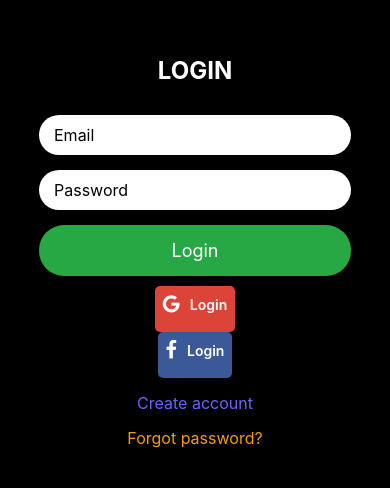
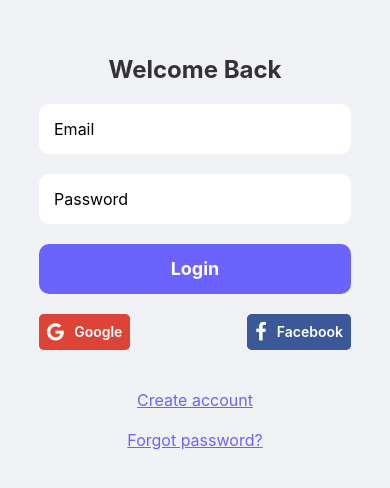
Before and after one commit to crupaqwe/roadtrip-bingo-vz, a React Native app: screen /SignIn in a window 390 px wide. Shown: the part 170-658 px from the top of the page. Built offline with nearby package versions, Linux system fonts and the light colour scheme; no server answers.

Commit message:
login done

```diff
--- a/package.json
+++ b/package.json
@@ -9,6 +9,11 @@
     "web": "expo start --web"
   },
   "dependencies": {
+    "@expo/vector-icons": "^13.0.0",
+    "@fortawesome/fontawesome-svg-core": "^6.5.1",
+    "@fortawesome/free-brands-svg-icons": "^6.5.1",
+    "@fortawesome/react-fontawesome": "^0.2.0",
+    "@fortawesome/react-native-fontawesome": "^0.3.0",
     "@react-navigation/native": "^6.1.9",
     "@react-navigation/stack": "^6.3.20",
     "dotenv": "^16.3.1",
--- a/src/config/firebase.ts
+++ b/src/config/firebase.ts
@@ -1,6 +1,7 @@
 // Import the functions you need from the SDKs you need
 import { initializeApp } from "firebase/app";
 import { getDatabase } from "firebase/database";
+import { getAuth } from 'firebase/auth';
 import Constants from 'expo-constants';
 
 // TODO: Add SDKs for Firebase products that you want to use
@@ -21,5 +22,6 @@ const firebaseConfig = {
 const app = initializeApp(firebaseConfig);
 
 export const database = getDatabase(app);
+export const auth = getAuth(app);
 
 export default app;
--- a/src/screens/auth/SignIn.tsx
+++ b/src/screens/auth/SignIn.tsx
@@ -1,4 +1,4 @@
-import React, { useState } from 'react';
+import React, { useState, useEffect } from 'react';
 import {
   ScrollView,
   View,
@@ -8,11 +8,15 @@ import {
   StyleSheet,
   KeyboardAvoidingView,
   Platform,
+  Alert,
+  Keyboard,
 } from 'react-native';
-import Icon from 'react-native-vector-icons/FontAwesome'; // Make sure you've installed this package
+import { FontAwesome } from '@expo/vector-icons';
 import { useNavigation } from '@react-navigation/native';
 import { StackNavigationProp } from '@react-navigation/stack';
-import { RootStackParamList } from '../../utils/types/types'; // adjust the path to your actual types.ts file
+import { RootStackParamList } from '../../utils/types/types'; // Replace with your types path
+import { signInWithEmailAndPassword } from 'firebase/auth';
+import { auth } from '../../config/firebase'; // Replace with your firebase config path
 
 type SignInScreenNavigationProp = StackNavigationProp<RootStackParamList, 'SignIn'>;
 
@@ -20,28 +24,47 @@ const SignIn: React.FC = () => {
   const navigation = useNavigation<SignInScreenNavigationProp>();
   const [email, setEmail] = useState('');
   const [password, setPassword] = useState('');
+  const [isKeyboardVisible, setKeyboardVisible] = useState(false);
+
+  useEffect(() => {
+    const keyboardDidShowListener = Keyboard.addListener('keyboardDidShow', () => {
+      setKeyboardVisible(true);
+    });
+    const keyboardDidHideListener = Keyboard.addListener('keyboardDidHide', () => {
+      setKeyboardVisible(false);
+    });
+
+    return () => {
+      keyboardDidHideListener.remove();
+      keyboardDidShowListener.remove();
+    };
+  }, []);
 
   const handleEmailLogin = () => {
-    // Implement email login logic
-    console.log('Email login', email, password);
+    // Your login logic here
+    signInWithEmailAndPassword(auth, email, password)
+      .then((userCredentials) => {
+        Alert.alert('Logged In', `Welcome ${userCredentials.user.email}`);
+      })
+      .catch((error) => {
+        Alert.alert('Login failed', error.message);
+      });
   };
 
   const handleGoogleLogin = () => {
-    // Implement Google login logic
-    console.log('Google login');
+    console.log('Google login logic goes here');
   };
 
   const handleFacebookLogin = () => {
-    // Implement Facebook login logic
-    console.log('Facebook login');
+    console.log('Facebook login logic goes here');
   };
 
   const handleCreateAccountPress = () => {
-    navigation.navigate('SignUp'); // Use the correct route name for your sign-up screen
+    navigation.navigate('SignUp');
   };
 
   const handleForgotPasswordPress = () => {
-    navigation.navigate('ForgotPassword'); // Use the correct route name for your forgot password screen
+    navigation.navigate('ForgotPassword');
   };
 
   return (
@@ -49,45 +72,42 @@ const SignIn: React.FC = () => {
       behavior={Platform.OS === 'ios' ? 'padding' : 'height'}
       style={styles.container}
     >
-      <ScrollView contentContainerStyle={styles.contentContainer}>
+      <ScrollView
+        contentContainerStyle={styles.contentContainer}
+        keyboardShouldPersistTaps='handled'
+      >
         <Text style={styles.title}>Welcome Back</Text>
 
         <TextInput
-          style={styles.input}
+          style={[styles.input, { marginBottom: isKeyboardVisible ? 10 : 20 }]}
           placeholder="Email"
           keyboardType="email-address"
           value={email}
           onChangeText={setEmail}
         />
         <TextInput
-          style={styles.input}
+          style={[styles.input, { marginBottom: isKeyboardVisible ? 10 : 20 }]}
           placeholder="Password"
           secureTextEntry
           value={password}
           onChangeText={setPassword}
         />
 
-        <TouchableOpacity style={styles.loginButton} onPress={handleEmailLogin}>
+        <TouchableOpacity
+          style={[styles.loginButton, { marginBottom: isKeyboardVisible ? 10 : 20 }]}
+          onPress={handleEmailLogin}
+        >
           <Text style={styles.loginButtonText}>Login</Text>
         </TouchableOpacity>
 
-        <Icon.Button
-          name="google"
-          backgroundColor="#DB4437"
-          onPress={handleGoogleLogin}
-          style={styles.buttonIcon}
-        >
-          Login with Google
-        </Icon.Button>
-
-        <Icon.Button
-          name="facebook"
-          backgroundColor="#3b5998"
-          onPress={handleFacebookLogin}
-          style={styles.buttonIcon}
-        >
-          Login with Facebook
-        </Icon.Button>
+        <View style={[styles.socialButtonsContainer, { marginBottom: isKeyboardVisible ? 10 : 20 }]}>
+          <FontAwesome.Button name="google" backgroundColor="#DB4437" onPress={handleGoogleLogin}>
+            Google
+          </FontAwesome.Button>
+          <FontAwesome.Button name="facebook" backgroundColor="#3b5998" onPress={handleFacebookLogin}>
+            Facebook
+          </FontAwesome.Button>
+        </View>
 
         <TouchableOpacity onPress={handleCreateAccountPress}>
           <Text style={styles.linkText}>Create account</Text>
@@ -101,15 +121,15 @@ const SignIn: React.FC = () => {
   );
 };
 
-
 const styles = StyleSheet.create({
   container: {
     flex: 1,
     backgroundColor: '#f0f2f5',
+    justifyContent: 'center',
   },
   contentContainer: {
-    paddingTop: 20,
-    paddingBottom: 20,
+    flexGrow: 1,
+    justifyContent: 'center',
     alignItems: 'center',
   },
   title: {
@@ -125,7 +145,6 @@ const styles = StyleSheet.create({
     borderRadius: 10,
     paddingHorizontal: 15,
     fontSize: 16,
-    marginBottom: 15,
   },
   loginButton: {
     width: '80%',
@@ -134,24 +153,40 @@ const styles = StyleSheet.create({
     borderRadius: 10,
     justifyContent: 'center',
     alignItems: 'center',
-    marginBottom: 15,
   },
-  loginButtonText: {
+  socialButtonsContainer: {
+    flexDirection: 'row',
+    justifyContent: 'space-between',
+    width: '80%',
+    marginBottom: 20,
+  },
+  socialButton: {
+    flex: 1,
+    flexDirection: 'row',
+    alignItems: 'center',
+    justifyContent: 'center',
+    padding: 10,
+    borderRadius: 10,
+    marginHorizontal: 5,
+  },
+  socialButtonText: {
+    marginLeft: 10,
     color: '#fff',
-    fontSize: 18,
     fontWeight: 'bold',
-  },
-  buttonIcon: {
-    width: '80%',
-    paddingVertical: 10,
-    marginBottom: 15,
   },
   linkText: {
     color: '#6C63FF',
     fontSize: 16,
-    marginTop: 15,
+    marginTop: 20,
+    textDecorationLine: 'underline',
   },
-  // Add any additional styles you need here
-});
+  loginButtonText: {
+    color: '#fff', // White color for the text
+    fontSize: 18,   // Font size can be adjusted as needed
+    fontWeight: 'bold', // Bold font weight for better readability
+    // If you're using a custom font, you can add the fontFamily property here
+  },
 
-export default SignIn;
+  });
+
+  export default SignIn;
--- a/src/screens/auth/SignUp.tsx
+++ b/src/screens/auth/SignUp.tsx
@@ -1,25 +1,58 @@
-import { StatusBar } from "expo-status-bar";
 import React, { useState } from "react";
 import {
-  StyleSheet,
+  ScrollView,
+  View,
   Text,
-  View,
   TextInput,
   TouchableOpacity,
+  StyleSheet,
+  KeyboardAvoidingView,
+  Platform,
+  Alert,
 } from "react-native";
+import { useNavigation } from "@react-navigation/native";
+import { StackNavigationProp } from "@react-navigation/stack";
+import { RootStackParamList } from "../../utils/types/types"; // adjust the path to your actual types.ts file
+import firebase from "../../config/firebase";
+import { auth } from "../../config/firebase"; // adjust the path to your actual firebaseConfig file
+import { createUserWithEmailAndPassword } from "firebase/auth";
 
-export default function HomeScreen() {
+type SignUpScreenNavigationProp = StackNavigationProp<
+  RootStackParamList,
+  "SignUp"
+>;
+const SignUp: React.FC = () => {
+  const navigation = useNavigation<SignUpScreenNavigationProp>();
   const [email, setEmail] = useState("");
   const [password, setPassword] = useState("");
+  const [confirmPassword, setConfirmPassword] = useState("");
 
-  const handleSignIn = () => {
-    // Handle sign-in logic here
-    alert("Sign In Clicked");
+  const handleSignUp = () => {
+    if (password !== confirmPassword) {
+      Alert.alert("Passwords don't match");
+      return;
+    }
+
+    createUserWithEmailAndPassword(auth, email, password)
+      .then((userCredentials) => {
+        if (userCredentials.user) {
+          console.log(userCredentials.user);
+          Alert.alert("Account created!");
+          // Perform any additional operations after account creation
+        }
+      })
+      .catch((error) => {
+        Alert.alert("Error", error.message);
+      });
   };
 
   return (
-    <View style={styles.container}>
-      <Text style={styles.title}>Welcome to bingo!</Text>
+    <KeyboardAvoidingView
+      behavior={Platform.OS === "ios" ? "padding" : "height"}
+      style={styles.container}
+    >
+      <ScrollView contentContainerStyle={styles.contentContainer}>
+        <Text style={styles.title}>Create New Account</Text>
 
         <TextInput
           style={styles.input}
@@ -37,47 +70,71 @@ export default function HomeScreen() {
           secureTextEntry
         />
 
-      <TouchableOpacity style={styles.button} onPress={handleSignIn}>
-        <Text style={styles.buttonText}>Sign In</Text>
+        <TextInput
+          style={styles.input}
+          onChangeText={setConfirmPassword}
+          value={confirmPassword}
+          placeholder="Confirm Password"
+          secureTextEntry
+        />
+
+        <TouchableOpacity style={styles.button} onPress={handleSignUp}>
+          <Text style={styles.buttonText}>Sign Up</Text>
         </TouchableOpacity>
 
-      <StatusBar style="auto" />
-    </View>
+        <TouchableOpacity onPress={() => navigation.navigate("SignIn")}>
+          <Text style={styles.linkText}>Already have an account? Sign In</Text>
+        </TouchableOpacity>
+      </ScrollView>
+    </KeyboardAvoidingView>
   );
-}
+};
 
 const styles = StyleSheet.create({
   container: {
     flex: 1,
-    backgroundColor: "#f0f0f0",
+    backgroundColor: "#f0f2f5",
+  },
+  contentContainer: {
+    paddingTop: 20,
+    paddingBottom: 20,
     alignItems: "center",
-    justifyContent: "center",
   },
   title: {
     fontSize: 24,
     fontWeight: "bold",
+    color: "#333",
     marginBottom: 20,
   },
   input: {
     width: "80%",
-    height: 40,
+    height: 50,
     backgroundColor: "#fff",
-    padding: 10,
-    borderWidth: 1,
-    borderColor: "#ddd",
-    marginBottom: 10,
-    borderRadius: 5,
+    borderRadius: 10,
+    paddingHorizontal: 15,
+    fontSize: 16,
+    marginBottom: 15,
   },
   button: {
     width: "80%",
-    backgroundColor: "#007bff",
-    padding: 10,
+    height: 50,
+    backgroundColor: "#6C63FF",
+    borderRadius: 10,
+    justifyContent: "center",
     alignItems: "center",
-    justifyContent: "center",
-    borderRadius: 5,
+    marginBottom: 15,
   },
   buttonText: {
     color: "#fff",
+    fontSize: 18,
+    fontWeight: "bold",
+  },
+  linkText: {
+    color: "#6C63FF",
     fontSize: 16,
+    marginTop: 15,
   },
+  // Add any additional styles you need here
 });
+
+export default SignUp;
```
Also changed, not shown: src/navigation/authStack.tsx (+5 -3 lines), 1 other file (tests, documents, lock files or other folders). Lines whose indentation alone changed are shown as unchanged.
